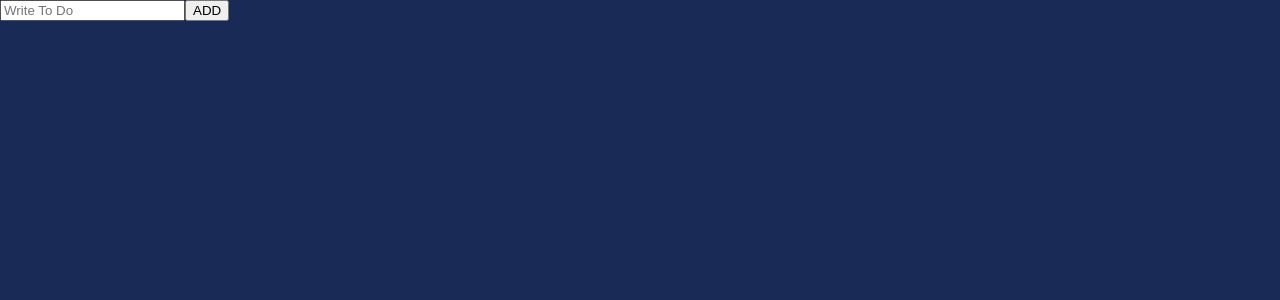
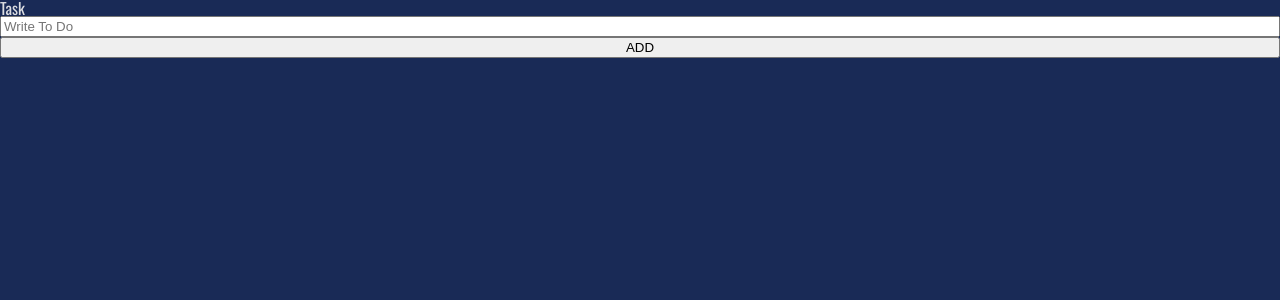
Before and after one commit to leekyungho112/ts-trello, a React (Create React App) app: page / in a window 1280 px wide. Shown: the top 300 px of the page. Built offline with nearby package versions, Linux system fonts and the light colour scheme.

Commit message:
ToDo setup

```diff
--- a/src/App.tsx
+++ b/src/App.tsx
@@ -1,6 +1,6 @@
 import React from 'react';
 import { createGlobalStyle } from 'styled-components';
-import ToDoList from './ToDoList';
+import ToDoList from './components/ToDoList';
 
 const GlobalStyle = createGlobalStyle`
 @import url('https://fonts.googleapis.com/css2?family=Oswald:wght@300;400;500;700&display=swap');
--- a/src/ToDoList.tsx
+++ /dev/null
@@ -1,27 +0,0 @@
-import { useForm } from 'react-hook-form';
-const ToDoList = () => {
-  //   const [todo, setTodo] = useState('');
-
-  //   const onChange = (event: React.FormEvent<HTMLInputElement>) => {
-  //     const {
-  //       currentTarget: { value },
-  //     } = event;
-  //     setTodo(value);
-  //   };
-  //   const onSubmit = (event: React.FormEvent<HTMLFormElement>) => {
-  //     event.preventDefault();
-  //     console.log(todo);
-  //   };
-  const { register, watch } = useForm();
-  console.log(watch());
-  return (
-    <div>
-      <form>
-        <input {...register('toDo')} placeholder="Write To Do" />
-        <button>ADD</button>
-      </form>
-    </div>
-  );
-};
-
-export default ToDoList;
--- /dev/null
+++ b/src/components/ToDoList.tsx
@@ -0,0 +1,55 @@
+import { useForm } from 'react-hook-form';
+import {
+  atom,
+  useRecoilState,
+  useRecoilValue,
+  useSetRecoilState,
+} from 'recoil';
+
+const toDoState = atom({
+  key: 'toDo',
+  default: [],
+});
+
+interface IForm {
+  toDo: string;
+}
+
+const ToDoList = () => {
+  const {
+    register,
+    handleSubmit,
+    formState: { errors },
+    setValue,
+  } = useForm<IForm>();
+  const [value, modFn] = useRecoilState(toDoState);
+
+  const onSubmit = (data: IForm) => {
+    setValue('toDo', '');
+  };
+  return (
+    <div>
+      <h2>Task</h2>
+      <form
+        style={{ display: 'flex', flexDirection: 'column' }}
+        onSubmit={handleSubmit(onSubmit)}
+      >
+        <input
+          {...register('toDo', {
+            required: 'Write To Do',
+            pattern: {
+              value: /[\S]/g,
+              message: '공백은 안됩니다.',
+            },
+          })}
+          placeholder="Write To Do"
+        />
+        <span style={{ color: 'red' }}>{errors?.toDo?.message}</span>
+        <button>ADD</button>
+      </form>
+      <ul></ul>
+    </div>
+  );
+};
+
+export default ToDoList;
```
Also changed, not shown: 1 other file (tests, documents, lock files or other folders).
